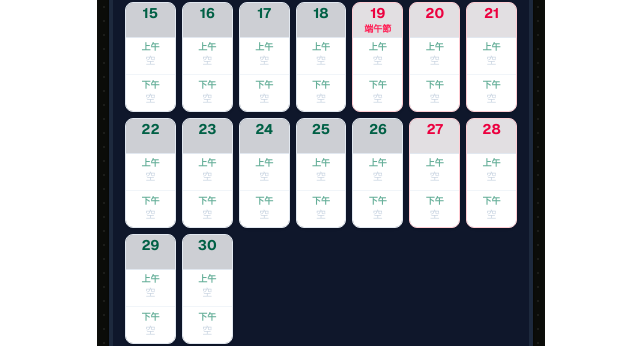
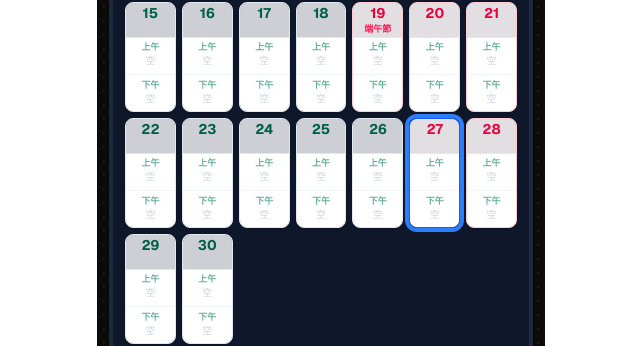
Before and after one commit to nash1399-rgb/AJP-9973-MAZDA, a Next.js app: page / in a window 1280 px wide. Shown: the part 602-948 px from the top of the page, without its empty margins (319-959 px from the left). Built offline with nearby package versions, Linux system fonts and the light colour scheme; no server answers; the database is empty.

Commit message:
Highlight today

```diff
--- a/components/vehicle-booking.tsx
+++ b/components/vehicle-booking.tsx
@@ -256,6 +256,13 @@ export function VehicleBooking() {
             const weekend = col === 5 || col === 6
             if (day === null) return <div key={idx} className="min-h-[110px]" aria-hidden="true" />
 
+const today = new Date()
+
+const isToday =
+  today.getFullYear() === year &&
+  today.getMonth() + 1 === month &&
+  today.getDate() === day
+
             const holiday = getHolidayName(year, month, day)
             const isOff = weekend || !!holiday
             const am = bookerOf(day, "am")
@@ -266,12 +273,14 @@ export function VehicleBooking() {
               <div
                 key={idx}
                 className={`flex min-h-[110px] flex-col overflow-hidden rounded-md border shadow-sm ${
-                  booked
-                    ? "border-amber-500 ring-1 ring-amber-500"
-                    : isOff
-                      ? "border-rose-200"
-                      : "border-slate-200"
-                } ${isOff ? "bg-rose-50/70" : "bg-slate-50/50"}`}
+  isToday
+    ? "border-blue-600 ring-4 ring-blue-500"
+    : booked
+      ? "border-amber-500 ring-1 ring-amber-500"
+      : isOff
+        ? "border-rose-200"
+        : "border-slate-200"
+} ${isOff ? "bg-rose-50/70" : "bg-slate-50/50"}`}
               >
                 {/* date header */}
                 <div className="px-1 pt-0.5 pb-0.5 bg-white/60">
```
